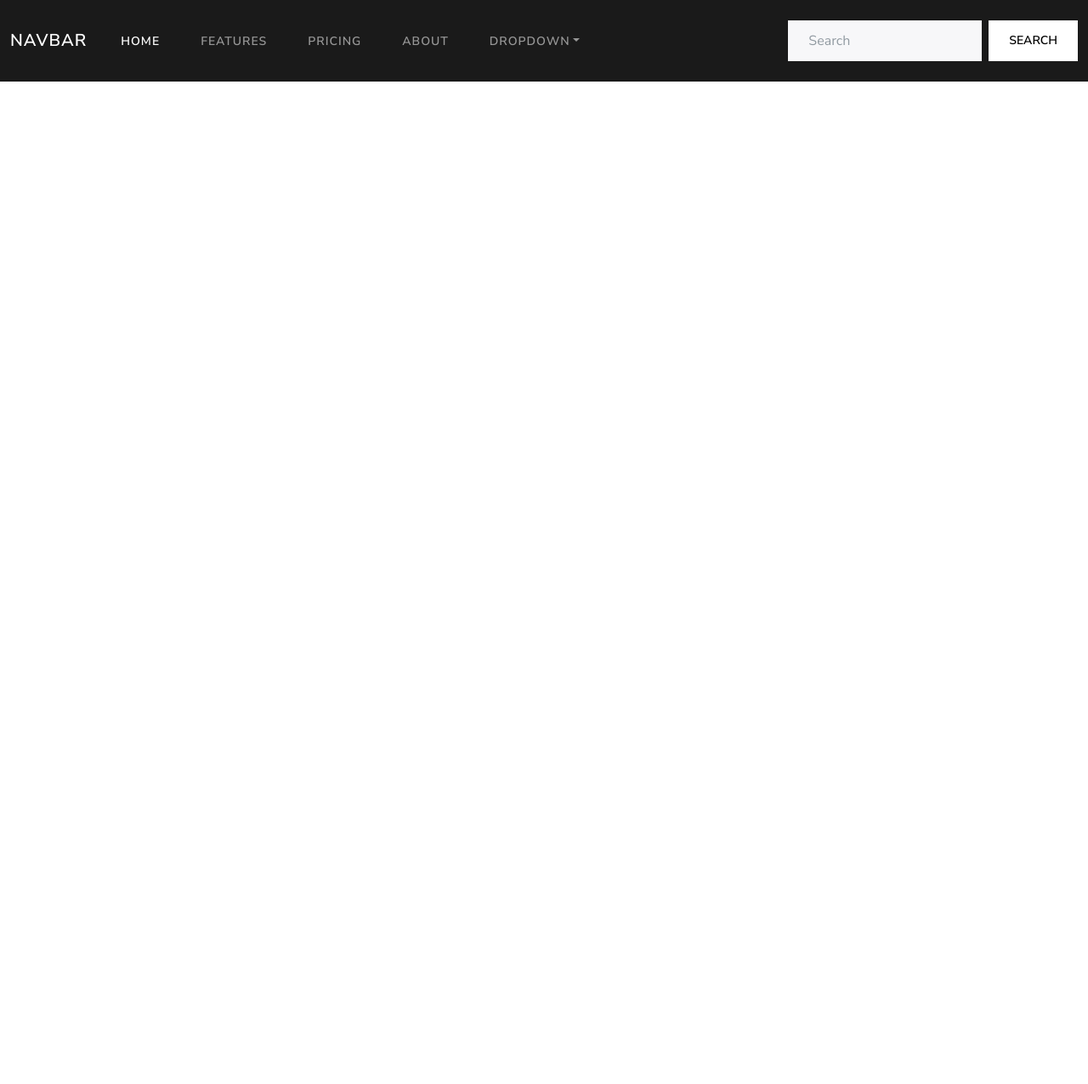
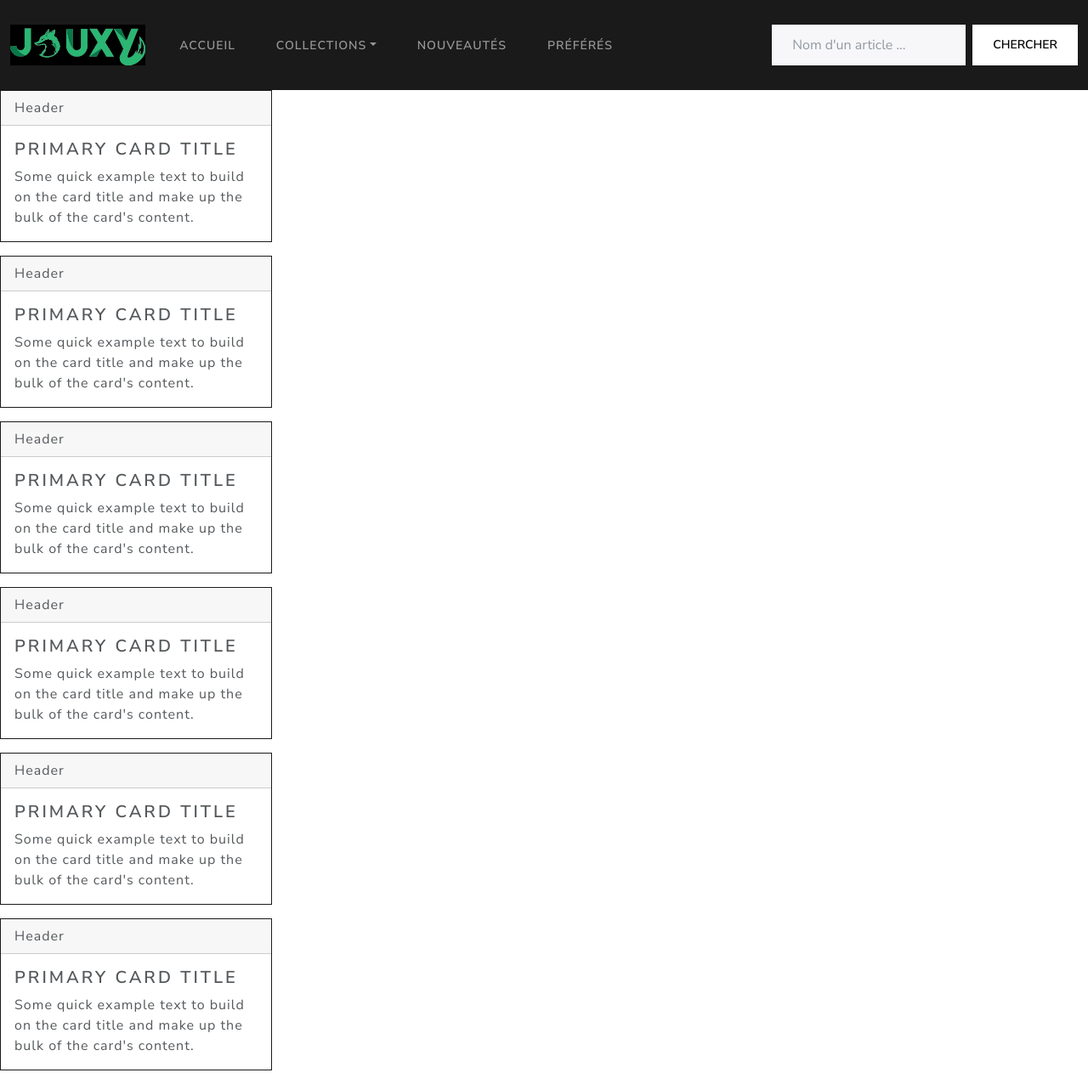
Before and after one commit to KevinBertaux/ecf-collection, a Symfony app: template templates/main/index.html.twig in a window 1280 px wide. Shown: the whole page at 85% size. Before the commit the page ends 96 px from the top, so only its background shows below. Run offline with Twig, Linux system fonts and the light colour scheme; the template is opened without the code that fills it, so the values that code supplies are empty; some libraries are stand-ins or nearby versions.

Commit message:
[MAIN-CONTROLLER][WIP] Modif navbar + logo et ajout de cards

```diff
--- a/templates/main/index.html.twig
+++ b/templates/main/index.html.twig
@@ -1,11 +1,11 @@
 {% extends 'base.html.twig' %}
 
-{% block title %}Collection - Home{% endblock %}
+{% block title %}Jouxy - Le palais du jouet{% endblock %}
 
 {% block body %}
     <nav class="navbar navbar-expand-lg navbar-dark bg-primary">
         <div class="container-fluid">
-            <a class="navbar-brand" href="#">Navbar</a>
+            <a class="navbar-brand" href="/"><img src="{{ asset('img/Jouxy-logo-black.jpg') }}" alt="Logo Jouxy" height="48px"></a>
             <button class="navbar-toggler" type="button" data-bs-toggle="collapse" data-bs-target="#navbarColor01"
                     aria-controls="navbarColor01" aria-expanded="false" aria-label="Toggle navigation">
                 <span class="navbar-toggler-icon"></span>
@@ -14,36 +14,74 @@
             <div class="collapse navbar-collapse" id="navbarColor01">
                 <ul class="navbar-nav me-auto">
                     <li class="nav-item">
-                        <a class="nav-link active" href="#">Home
-                            <span class="visually-hidden">(current)</span>
-                        </a>
-                    </li>
-                    <li class="nav-item">
-                        <a class="nav-link" href="#">Features</a>
-                    </li>
-                    <li class="nav-item">
-                        <a class="nav-link" href="#">Pricing</a>
-                    </li>
-                    <li class="nav-item">
-                        <a class="nav-link" href="#">About</a>
+                        <a class="nav-link" href="/">Accueil</a>
                     </li>
                     <li class="nav-item dropdown">
                         <a class="nav-link dropdown-toggle" data-bs-toggle="dropdown" href="#" role="button"
-                           aria-haspopup="true" aria-expanded="false">Dropdown</a>
+                           aria-haspopup="true" aria-expanded="false">Collections</a>
                         <div class="dropdown-menu">
-                            <a class="dropdown-item" href="#">Action</a>
-                            <a class="dropdown-item" href="#">Another action</a>
-                            <a class="dropdown-item" href="#">Something else here</a>
+                            <a class="dropdown-item" href="#">Toutes</a>
                             <div class="dropdown-divider"></div>
-                            <a class="dropdown-item" href="#">Separated link</a>
+                            <a class="dropdown-item" href="#">My Little Pony</a>
+                            <a class="dropdown-item" href="#">Action Man</a>
                         </div>
+                    </li>
+                    <li class="nav-item">
+                        <a class="nav-link" href="#">Nouveautés</a>
+                    </li>
+                    <li class="nav-item">
+                        <a class="nav-link" href="#">Préférés</a>
                     </li>
                 </ul>
                 <form class="d-flex">
-                    <input class="form-control me-sm-2" type="text" placeholder="Search">
-                    <button class="btn btn-secondary my-2 my-sm-0" type="submit">Search</button>
+                    <input class="form-control me-sm-2" type="text" placeholder="Nom d'un article ...">
+                    <button class="btn btn-secondary my-2 my-sm-0" type="submit">Chercher</button>
                 </form>
             </div>
         </div>
     </nav>
+
+    <div class="card border-primary mb-3" style="max-width: 20rem;">
+        <div class="card-header">Header</div>
+        <div class="card-body">
+            <h4 class="card-title">Primary card title</h4>
+            <p class="card-text">Some quick example text to build on the card title and make up the bulk of the card's content.</p>
+        </div>
+    </div>
+    <div class="card border-primary mb-3" style="max-width: 20rem;">
+        <div class="card-header">Header</div>
+        <div class="card-body">
+            <h4 class="card-title">Primary card title</h4>
+            <p class="card-text">Some quick example text to build on the card title and make up the bulk of the card's content.</p>
+        </div>
+    </div>
+    <div class="card border-primary mb-3" style="max-width: 20rem;">
+        <div class="card-header">Header</div>
+        <div class="card-body">
+            <h4 class="card-title">Primary card title</h4>
+            <p class="card-text">Some quick example text to build on the card title and make up the bulk of the card's content.</p>
+        </div>
+    </div>
+    <div class="card border-primary mb-3" style="max-width: 20rem;">
+        <div class="card-header">Header</div>
+        <div class="card-body">
+            <h4 class="card-title">Primary card title</h4>
+            <p class="card-text">Some quick example text to build on the card title and make up the bulk of the card's content.</p>
+        </div>
+    </div>
+    <div class="card border-primary mb-3" style="max-width: 20rem;">
+        <div class="card-header">Header</div>
+        <div class="card-body">
+            <h4 class="card-title">Primary card title</h4>
+            <p class="card-text">Some quick example text to build on the card title and make up the bulk of the card's content.</p>
+        </div>
+    </div>
+    <div class="card border-primary mb-3" style="max-width: 20rem;">
+        <div class="card-header">Header</div>
+        <div class="card-body">
+            <h4 class="card-title">Primary card title</h4>
+            <p class="card-text">Some quick example text to build on the card title and make up the bulk of the card's content.</p>
+        </div>
+    </div>
+
 {% endblock %}
```
Also changed, not shown: public/img/Jouxy-logo-black.jpg (added), public/img/Jouxy-logo.jpg (added), public/img/Jouxy-logo.png (added), 1 other file.
